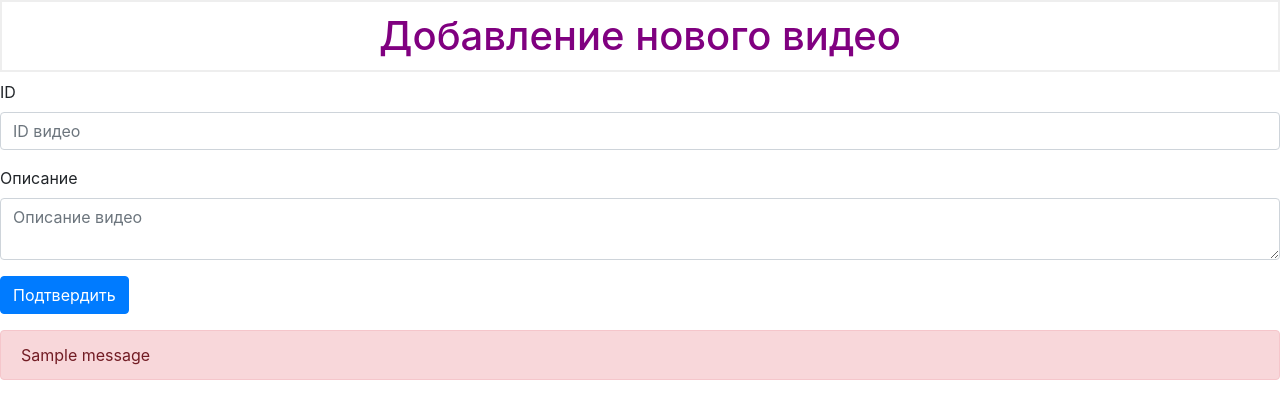
After one commit to nendrukh/junior_blog, a Flask app: page /add_video in a window 1280 px wide. The commit adds this page. Shown: the top 419 px of the page. Run offline with Flask 3, Linux system fonts and the light colour scheme; one stand-in notice (Sample message) is shown; some libraries are stand-ins or nearby versions.

Commit message:
added the ability to add new videos

```diff
--- a/app.py
+++ b/app.py
@@ -45,8 +45,8 @@ def video(video_id):
     return render_template("video.html", video=video)
 
 
-@app.route("/add", methods=("GET", "POST"))
-def add():
+@app.route("/add_video", methods=("GET", "POST"))
+def add_video():
     if request.method == "POST":
         video_id = request.form["video_id"]
         description = request.form["description"]
@@ -65,7 +65,7 @@ def add():
             connection.close()
             return redirect(url_for("home"))
 
-    return render_template("add.html")
+    return render_template("add_video.html")
 
 
 if __name__ == "__main__":
--- /dev/null
+++ b/templates/add_video.html
@@ -0,0 +1,27 @@
+{% extends 'base.html' %}
+
+{% block body %}
+    <h1>{% block title %} Добавление нового видео {% endblock title %}</h1>
+    <div class="container"></div>
+        <form method="post">
+            <div class="form-group">
+                <label for="video_id">ID</label>
+                <input type="text" name="video_id"
+                    placeholder="ID видео" class="form-control"
+                    value="{{ request.form['video_id'] }}">
+            </div>
+
+            <div class="form-group">
+                <label for="description">Описание</label>
+                <textarea name="description" placeholder="Описание видео"
+                        class="form-control">{{ request.form['description'] }}</textarea>
+            </div>
+            <div class="form-group">
+                <button type="submit" class="btn btn-primary">Подтвердить</button>
+            </div>
+        </form>
+        {% for message in get_flashed_messages() %}
+            <div class="alert alert-danger">{{ message }}</div>
+        {% endfor %}
+    </div>
+{% endblock body %}
```
Also changed, not shown: templates/add.html (deleted, +0 -23 lines), templates/video.html (+11 -3 lines), database.db.
